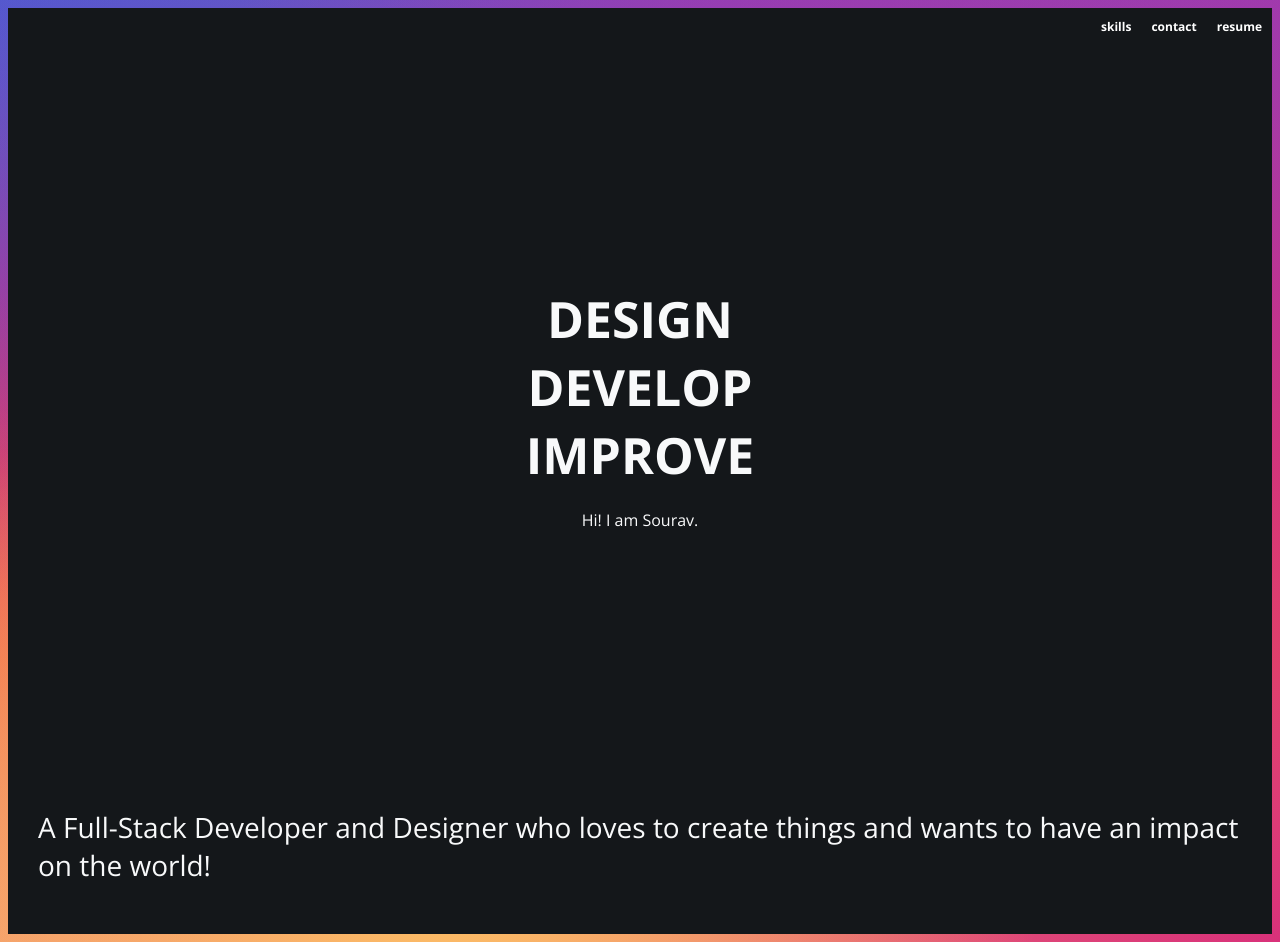
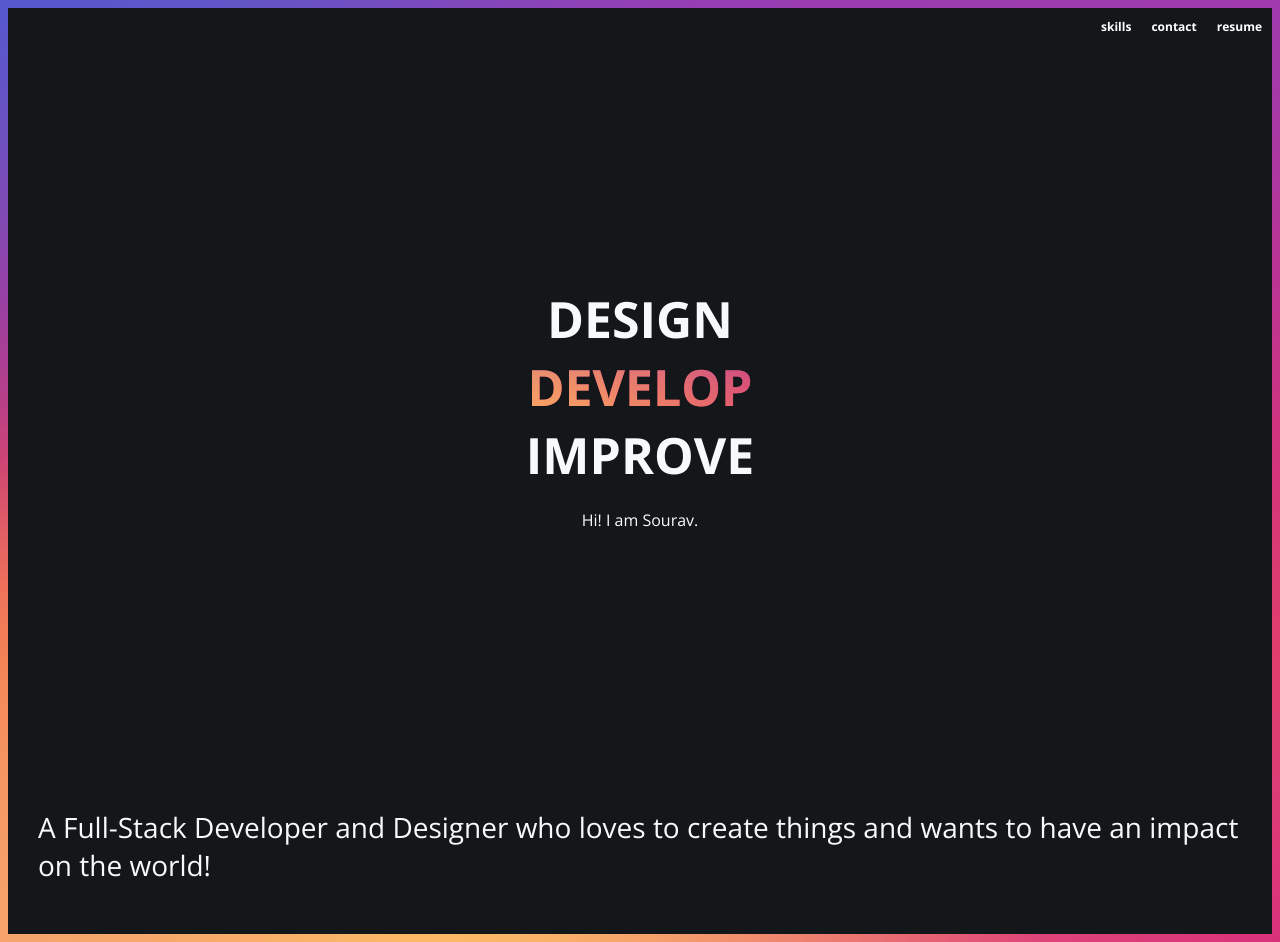
Before and after one commit to frostzt/frostzt, a Next.js app: page / in a window 1280 px wide. Built offline with nearby package versions, Linux system fonts and the light colour scheme.

Commit message:
working on header animation

```diff
--- a/Components/Header/Header.module.scss
+++ b/Components/Header/Header.module.scss
@@ -1,3 +1,5 @@
+@import "../../styles/animations";
+
 .container {
   width: 100%;
   height: 100vh;
@@ -25,7 +27,16 @@
       &__part {
         margin: 0 auto;
         font-size: 5rem;
+        display: inline-block;
       }
     }
   }
 }
+
+.animate {
+  color: transparent;
+  background-clip: text;
+  background-size: 400% 400%;
+  background-image: var(--background-gradient);
+  animation: moveBackgroundSlow 12s infinite ease-in-out;
+}
--- a/Components/Header/Header.tsx
+++ b/Components/Header/Header.tsx
@@ -1,15 +1,39 @@
+import cx from "classnames";
+import { useEffect, useState } from "react";
 import styles from "./Header.module.scss";
 import NavigationBar from "../NavigationBar/NavigationBar";
 
 const Header = () => {
+  const [counter, setCounter] = useState(0);
+
+  useEffect(() => {
+    const interval = setInterval(() => {
+      if (counter === 2) {
+        setCounter(0);
+      } else {
+        setCounter((counter) => counter + 1);
+      }
+    }, 3000);
+
+    return () => clearInterval(interval);
+  }, []);
+
+  console.log(counter);
+
   return (
     <div className={styles.container}>
       <NavigationBar />
       <div className={styles.wrapper}>
         <h1 className={styles.heading}>
-          <span className={styles.heading__part}>DESIGN</span>
-          <span className={styles.heading__part}>DEVELOP</span>
-          <span className={styles.heading__part}>IMPROVE</span>
+          <span className={cx([styles.heading__part, counter === 0 ? styles.animate : null])}>
+            DESIGN
+          </span>
+          <span className={cx([styles.heading__part, counter === 1 ? styles.animate : null])}>
+            DEVELOP
+          </span>
+          <span className={cx([styles.heading__part, counter === 2 ? styles.animate : null])}>
+            IMPROVE
+          </span>
         </h1>
         <p className={styles.content}>Hi! I am Sourav.</p>
       </div>
--- a/Components/NavigationBar/NavigationBar.module.scss
+++ b/Components/NavigationBar/NavigationBar.module.scss
@@ -19,25 +19,13 @@
       font-weight: 700;
       font-size: 1.2rem;
       position: relative;
-      transition: width 0.3s;
       text-transform: lowercase;
+      transition: all 0.3s ease-in-out;
+      border-bottom: 0.1rem solid transparent;
 
-      &::after {
-        left: 0;
-        top: 50%;
-        width: 0%;
-        content: "";
-        height: 40%;
-        z-index: -1;
-        position: absolute;
-        transition: width 0.3s;
-        background-color: white;
-        transform: translateY(-50%);
-      }
-
-      &:hover::after {
-        width: 100%;
+      &:hover {
         cursor: pointer;
+        border-bottom: 0.1rem solid var(--primary-color);
       }
     }
   }
--- /dev/null
+++ b/styles/animations.scss
@@ -0,0 +1,21 @@
+@keyframes moveBackgroundSlow {
+  0% {
+    background-position: 0% 0%;
+  }
+  25% {
+    background-position-x: 50%;
+    background-position-y: 50%;
+  }
+  50% {
+    background-position-x: 25%;
+    background-position-y: 25%;
+  }
+  75% {
+    background-position-x: 100%;
+    background-position-y: 100%;
+  }
+  100% {
+    background-position-x: 0;
+    background-position-y: 0;
+  }
+}
```
